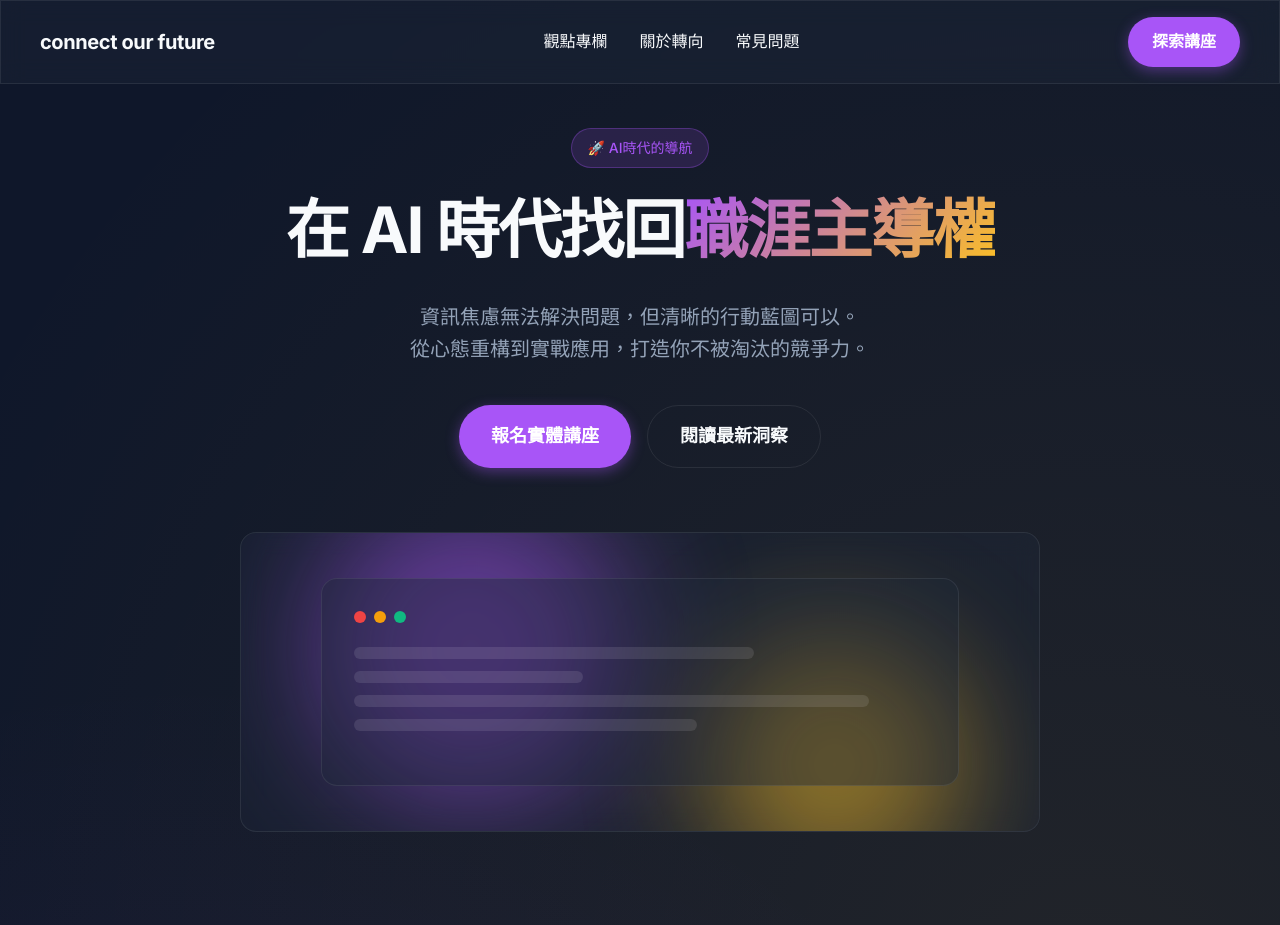
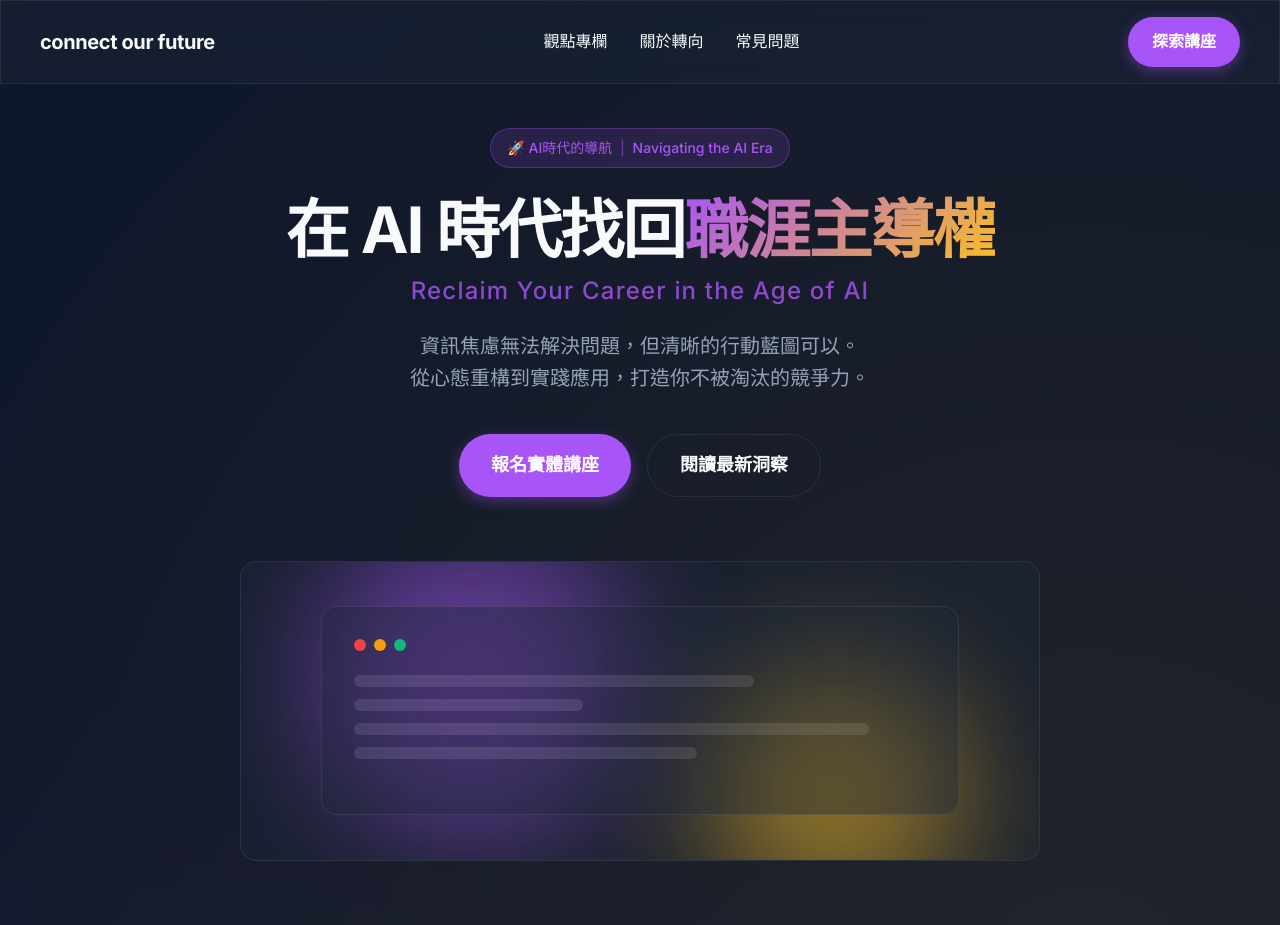
Before and after one commit to n9n9hub/FutureShift, a website built with Vite: page index.html in a window 1280 px wide. Shown: the top 925 px of the page. Built offline with nearby package versions, Linux system fonts and the light colour scheme; files whose address does not match are found by name.

Commit message:
docs: add English subtitle to hero section

```diff
--- a/index.html
+++ b/index.html
@@ -26,9 +26,12 @@
     <!-- Hero Section -->
     <header class="hero section-padding fade-in">
       <div class="hero-content">
-        <div class="badge">🚀 AI時代的導航</div>
-        <h1 class="hero-title">在 AI 時代找回<span class="text-gradient">職涯主導權</span></h1>
-        <p class="hero-subtitle">資訊焦慮無法解決問題，但清晰的行動藍圖可以。<br>從心態重構到實戰應用，打造你不被淘汰的競爭力。</p>
+        <div class="badge">🚀 AI時代的導航 <span style="opacity:0.5; margin:0 4px">|</span> Navigating the AI Era</div>
+        <h1 class="hero-title" style="margin-bottom: 1.5rem;">
+          在 AI 時代找回<span class="text-gradient">職涯主導權</span>
+          <span style="display: block; font-family: 'Inter', sans-serif; font-size: clamp(1rem, 2vw, 1.5rem); font-weight: 500; letter-spacing: 0.05em; color: var(--accent-primary); opacity: 0.8; margin-top: 0.5rem;">Reclaim Your Career in the Age of AI</span>
+        </h1>
+        <p class="hero-subtitle">資訊焦慮無法解決問題，但清晰的行動藍圖可以。<br>從心態重構到實踐應用，打造你不被淘汰的競爭力。</p>
         <div class="hero-actions">
           <a href="#seminar" class="btn btn-primary btn-lg shine-effect">報名實體講座</a>
           <a href="#articles" class="btn btn-secondary btn-lg">閱讀最新洞察</a>
```
